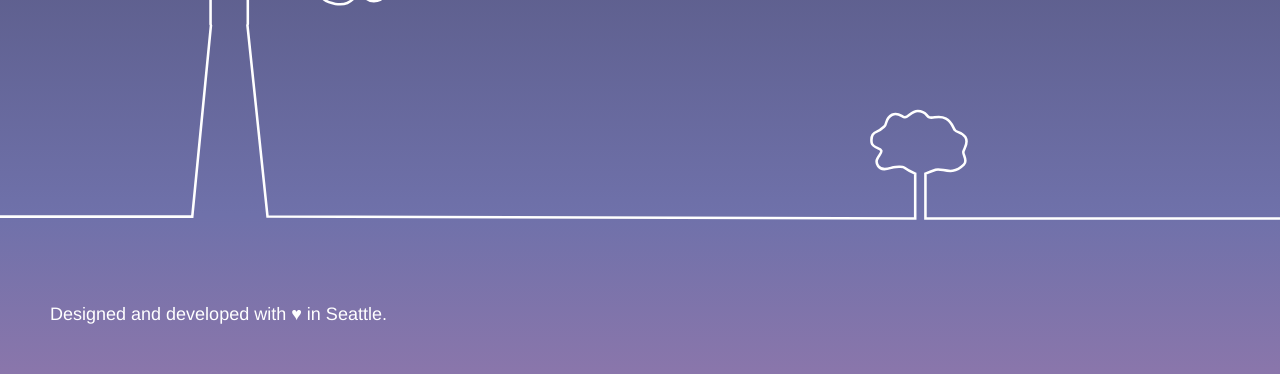
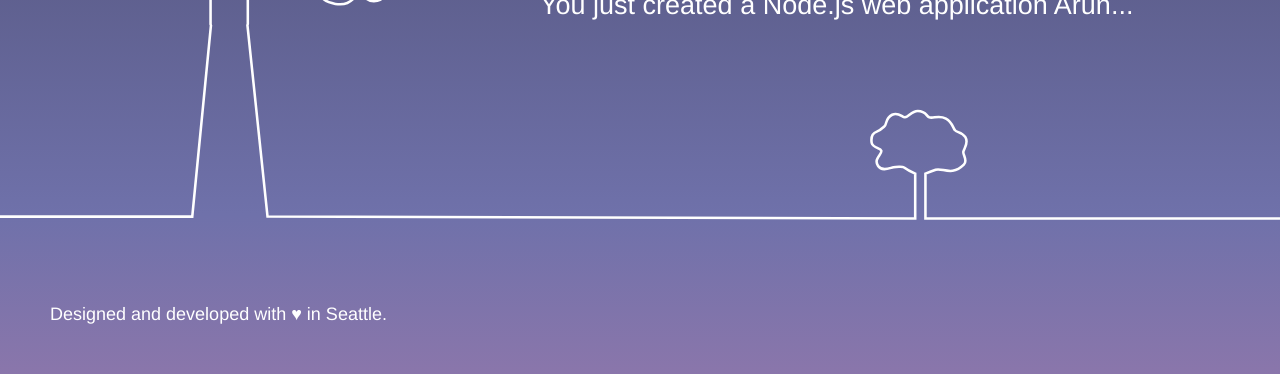
Before and after one commit to A-Arun/Quotes, a website: page public/index.html in a window 1280 px wide. Shown: the part 426-800 px from the top of the page. Drawn offline with Linux system fonts and the light colour scheme.

Commit message:
Update index.html

```diff
--- a/public/index.html
+++ b/public/index.html
@@ -59,7 +59,7 @@
             <a class="twitter-link" href="http://twitter.com/home/?status=I%20created%20a%20project%20with%20AWS%20CodeStar!%20%23AWS%20%23AWSCodeStar%20https%3A%2F%2Faws.amazon.com%2Fcodestar"><img src="img/tweet.svg" /></a>
             <div class="text">
                 <h1>Congratulations!</h1>
-                <h2>You just created a Node.js web application</h2>
+                <h2>You just created a Node.js web application Arun...</h2>
             </div>
         </div>
     </div>
```
